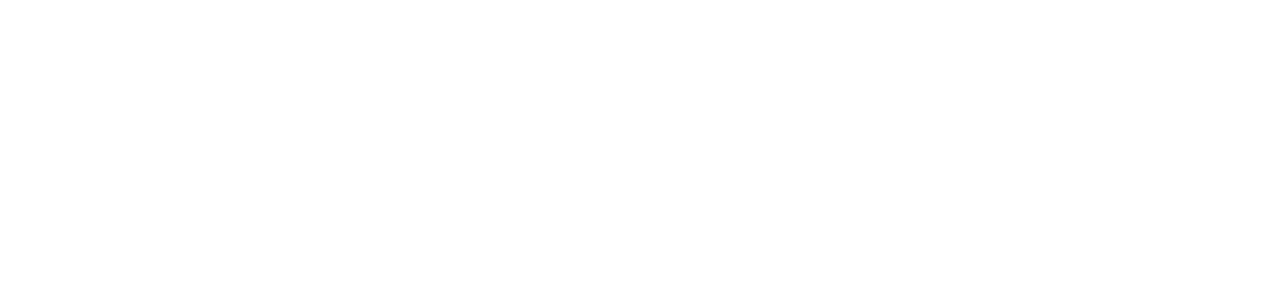
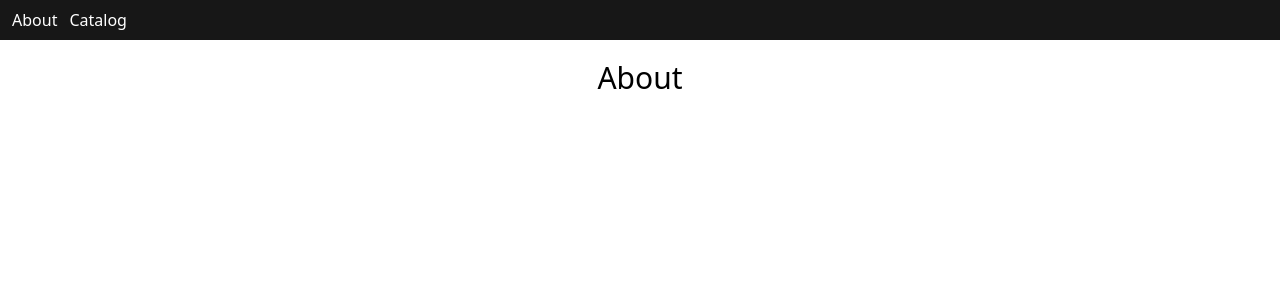
Before and after one commit to JRodriguez-Luna/m2-1024-code-solutions, a React (Vite) app in the folder react-catalog/my-app/: page /about in a window 1280 px wide. Before the commit this address had no page. Shown: the top 300 px of the page. Built offline with nearby package versions, Linux system fonts and the light colour scheme.

Commit message:
added NotFound and dummy About page

```diff
--- a/react-catalog/my-app/src/App.tsx
+++ b/react-catalog/my-app/src/App.tsx
@@ -2,6 +2,8 @@ import { Header } from './components/Header';
 import { Catalog } from './pages/Catalog';
 import { Route, Routes } from 'react-router-dom';
 import { Details } from './pages/Details';
+import { About } from './pages/About';
+import { NotFound } from './pages/NotFound';
 
 function App() {
   return (
@@ -9,6 +11,8 @@ function App() {
       <Route path="/" element={<Header />}>
         <Route index element={<Catalog />} />
         <Route path="details/:productId" element={<Details />} />
+        <Route path="/about" element={<About />} />
+        <Route path="*" element={<NotFound />} />
       </Route>
     </Routes>
   );
--- a/react-catalog/my-app/src/pages/About.tsx
+++ b/react-catalog/my-app/src/pages/About.tsx
@@ -0,0 +1,7 @@
+export function About() {
+  return (
+    <div className="mx-5 my-2 pt-5 text-3xl w-100 flex justify-center items-center">
+      <p>About</p>
+    </div>
+  );
+}
--- a/react-catalog/my-app/src/pages/NotFound.tsx
+++ b/react-catalog/my-app/src/pages/NotFound.tsx
@@ -0,0 +1,14 @@
+import { Link } from 'react-router-dom';
+
+export function NotFound() {
+  return (
+    <div className="flex">
+      <div className="flex-1 py-12 text-center">
+        <h3>Uh oh, we could not find the page you were looking for!</h3>
+        <Link to="/" className="text-gray-700 cursor-pointer">
+          Return to the Dashboard
+        </Link>
+      </div>
+    </div>
+  );
+}
```
